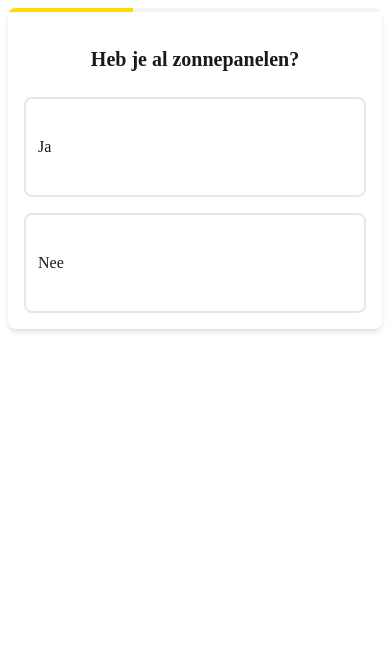
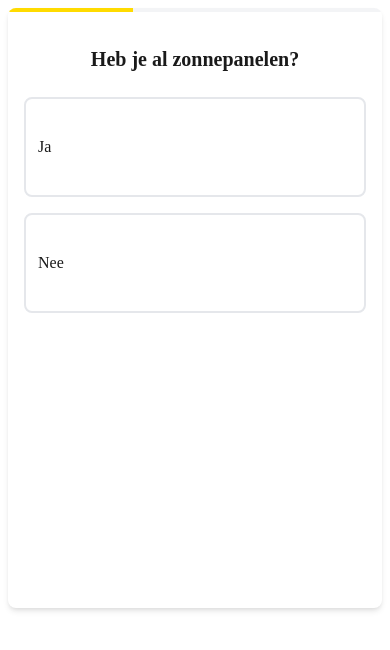
Before and after one commit to HomeZeroTech/solarconcept-widget, a React (Vite) app: page / in a window 390 px wide. Shown: the top 650 px of the page. Built offline with nearby package versions, Linux system fonts and the light colour scheme.

Commit message:
API update

```diff
--- a/src/App.jsx
+++ b/src/App.jsx
@@ -102,7 +102,7 @@ function App() {
     console.log('Submitting Form:', payload);
 
     try {
-      const response = await fetch('https://pico-accp.homezero.nl/rest/pico/v1/', {
+      const response = await fetch('https://pico-accp.homezero.nl/rest/pico/v1/assignments/create', {
         method: 'POST',
         headers: {
           'Content-Type': 'application/json',
--- a/src/widget.css
+++ b/src/widget.css
@@ -31,6 +31,10 @@
   overflow: hidden;
   display: flex;
   flex-direction: column;
+  height: 600px;
+  /* Fixed height for consistency */
+  position: relative;
+  /* Ensure containment */
 }
 
 /* Header / Progress */
@@ -50,8 +54,9 @@
 .sc-content {
   padding: 24px;
   flex: 1;
-  min-height: 480px;
-  /* Fixed height to prevent resizing */
+  /* min-height removed in favor of fixed card height */
+  overflow-y: auto;
+  /* Scroll if content exceeds space */
   display: flex;
   flex-direction: column;
 }
@@ -273,8 +278,20 @@
 
   .sc-content {
     padding: 16px;
-    min-height: auto;
-    /* Allow flexible height on mobile if needed, or keep fixed */
+    /* On mobile, we might want to allow it to be taller if needed, or keep fixed?
+       User said "responsive depending on screen size".
+       Usually fixed height on mobile is bad if screen is small.
+       Let's use height: auto or min-height on mobile to fit viewport or content.
+    */
+    height: auto;
+    overflow-y: visible;
+  }
+
+  .sc-card {
+    height: auto;
+    /* Allow growth on mobile */
+    min-height: 600px;
+    /* But keep at least this tall? Or just auto? */
   }
 
   .sc-footer {
```
Also changed, not shown: 1 other file (tests, documents, lock files or other folders).
